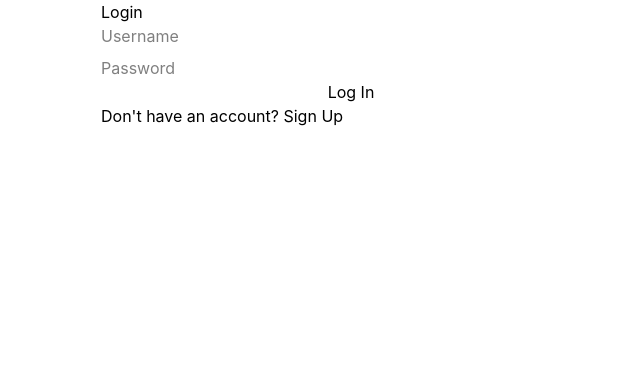
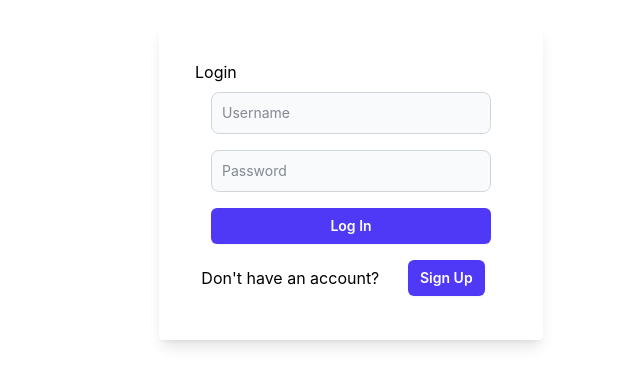
Before and after one commit to schnej7/aiui, a React (Vite) app in the folder client/: page / in a window 1280 px wide. Shown: the top 386 px of the page, without its empty margins (289-929 px from the left). Built offline with nearby package versions, Linux system fonts and the light colour scheme; no server answers.

Commit message:
Better styles

```diff
--- a/client/src/App.css
+++ b/client/src/App.css
@@ -8,18 +8,6 @@
 .chat .messages {
   max-height: 80vh;
   overflow-y: auto;
-}
-
-.chat .input-bar {
-  display: flex;
-  height: 20vh;
-}
-
-.text-area {
-  display: flex;
-  flex: auto;
-  margin: 5vh 5vw;
-  resize: none;
 }
 
 .message {
--- a/client/src/App.tsx
+++ b/client/src/App.tsx
@@ -4,6 +4,8 @@ import Chat from './components/Chat';
 import SignupForm from './components/SignupForm';
 import LoginForm from './components/LoginForm';
 import Header from './components/Header';
+import Button from './components/generic/Button';
+import AlignedRow from './components/generic/AlignedRow';
 
 import './App.css';
 
@@ -52,23 +54,23 @@ function App() {
   if (!user) {
     return (
       <div
-        className="mx-auto flex max-w-[500px] flex-col"
+        className="m-auto flex max-w-sm mt-6 p-9 flex-col rounded overflow-hidden shadow-lg"
       >
         {showSignup ? (
           <>
             <SignupForm onSignupSuccess={handleLoginSignupSuccess} />
-            <div>
+            <AlignedRow>
               Already have an account?{' '}
-              <button onClick={() => setShowSignup(false)}>Log In</button>
-            </div>
+              <Button onClick={() => setShowSignup(false)}>Log In</Button>
+            </AlignedRow>
           </>
         ) : (
           <>
             <LoginForm onLoginSuccess={handleLoginSignupSuccess} />
-            <div>
+            <AlignedRow>
               Don't have an account?{' '}
-              <button onClick={() => setShowSignup(true)}>Sign Up</button>
-            </div>
+              <Button onClick={() => setShowSignup(true)}>Sign Up</Button>
+            </AlignedRow>
           </>
         )}
       </div>
--- a/client/src/components/Chat.tsx
+++ b/client/src/components/Chat.tsx
@@ -1,6 +1,9 @@
 import { loadEnv } from 'vite';
 import React, { useEffect, useState } from 'react';
+
 import MessageTag from './Message';
+import Button from './generic/Button';
+import AlignedRow from './generic/AlignedRow';
 
 type Role = "assistant" | "user";
 
@@ -125,18 +128,27 @@ function Chat() {
         }
         <MessageTag message={{ content: activeResponse, role: "assistant" }} />
       </div>
-      <div className="input-bar">
+      <div className="flex flex-col max-h-[20vw] max-w-4xl px-6 min-w-full">
         <textarea
-          className="text-area"
+          className="flex flex-auto resize-none p-2.5 w-full text-sm text-gray-900 bg-gray-50 rounded-lg border border-gray-300 focus:ring-blue-500 focus:border-blue-500 dark:bg-gray-700 dark:border-gray-600 dark:placeholder-gray-400 dark:text-white dark:focus:ring-blue-500 dark:focus:border-blue-500"
           value={inputText}
           onChange={handleUpdateInputText}
           onKeyDown={handleInputKeyDown}
         />
-        <button
-          onClick={handleNewAI}
-        >
-          New AI
-        </button>
+        <AlignedRow>
+          <div className="flex">
+            <Button
+              onClick={handleNewAI}
+            >
+              Select AI
+            </Button>
+            <Button
+              onClick={handleNewAI}
+            >
+              New AI
+            </Button>
+          </div>
+        </AlignedRow>
       </div>
     </div>
   );
--- a/client/src/components/Header.tsx
+++ b/client/src/components/Header.tsx
@@ -1,6 +1,9 @@
 import React from 'react';
 
 import { User } from '../types/User';
+
+import AlignedRow from './generic/AlignedRow';
+import Button from './generic/Button';
 
 type HeaderProps = {
   handleLogout: () => void;
@@ -15,9 +18,11 @@ export default function Header(props: HeaderProps) {
   }
 
   return (
-    <div>
-      <div>Logged in as <b>{props.user.name}</b> (<i>{props.user.username}</i>)</div>
-      <button onClick={props.handleLogout}>Log out</button>
-    </div>
+    <AlignedRow justifyContent="end">
+      <AlignedRow>
+        <div>Logged in as <b>{props.user.name}</b> (<i>{props.user.username}</i>)</div>
+        <Button onClick={props.handleLogout}>Log out</Button>
+      </AlignedRow>
+    </AlignedRow>
   );
 }
--- a/client/src/components/LoginForm.tsx
+++ b/client/src/components/LoginForm.tsx
@@ -1,4 +1,7 @@
 import React, { FormEvent, useEffect, useState } from 'react';
+
+import Button from './generic/Button';
+import Input from './generic/Input';
 
 type LoginFormProps = {
   onLoginSuccess: () => void,
@@ -35,21 +38,20 @@ export default function LoginForm({ onLoginSuccess }: LoginFormProps) {
       onSubmit={handleSubmit}
     >
       <h2>Login</h2>
-      <input
-        className="mb-2"
+      <Input
         placeholder="Username"
         value={username}
         onChange={e => setUsername(e.target.value)}
         required
       />
-      <input
+      <Input
         placeholder="Password"
         type="password"
         value={password}
         onChange={e => setPassword(e.target.value)}
         required
       />
-      <button type="submit">Log In</button>
+      <Button type="submit">Log In</Button>
       {error && <p style={{ color: 'red' }}>{error}</p>}
     </form>
   );
--- a/client/src/components/SignupForm.tsx
+++ b/client/src/components/SignupForm.tsx
@@ -1,4 +1,7 @@
 import React, { FormEvent, useState } from 'react';
+
+import Button from './generic/Button';
+import Input from './generic/Input';
 
 type SignupFormProps = {
   onSignupSuccess: () => void;
@@ -36,26 +39,26 @@ export default function SignupForm({ onSignupSuccess }: SignupFormProps) {
       onSubmit={handleSubmit}
     >
       <h2>Sign Up</h2>
-      <input
+      <Input
         placeholder="Name"
         value={name}
         onChange={e => setName(e.target.value)}
         required
       />
-      <input
+      <Input
         placeholder="Username"
         value={username}
         onChange={e => setUsername(e.target.value)}
         required
       />
-      <input
+      <Input
         placeholder="Password"
         type="password"
         value={password}
         onChange={e => setPassword(e.target.value)}
         required
       />
-      <button type="submit">Sign Up</button>
+      <Button type="submit">Sign Up</Button>
       {error && <p style={{ color: 'red' }}>{error}</p>}
     </form>
   );
--- /dev/null
+++ b/client/src/components/generic/AlignedRow.tsx
@@ -0,0 +1,16 @@
+import React, { PropsWithChildren } from 'react';
+
+type AlignedRowProps = {
+  justifyContent?: "around" | "end" | "start" | "between";
+};
+
+export default function Button(props: PropsWithChildren<AlignedRowProps>) {
+
+  const justifyContent = props.justifyContent || "around";
+
+  return (
+    <div className={`flex items-center justify-${justifyContent}`}>
+      {props.children}
+    </div>
+  );
+}
--- /dev/null
+++ b/client/src/components/generic/Button.tsx
@@ -0,0 +1,17 @@
+import React, { PropsWithChildren } from 'react';
+
+type ButtonProps = {
+  onClick?: (e: React.MouseEvent<HTMLButtonElement>) => void;
+  type?: "submit" | "reset" | "button" | undefined;
+};
+
+export default function Button(props: PropsWithChildren<ButtonProps>) {
+  return (
+    <button
+      className="mx-4 my-2 rounded-md bg-indigo-600 px-3 py-2 text-sm font-semibold text-white shadow-xs hover:bg-indigo-500 focus-visible:outline-2 focus-visible:outline-offset-2 focus-visible:outline-indigo-600"
+      onClick={props.onClick}
+    >
+      {props.children}
+    </button>
+  );
+}
--- /dev/null
+++ b/client/src/components/generic/Input.tsx
@@ -0,0 +1,22 @@
+import React, { PropsWithChildren } from 'react';
+
+type InputProps = {
+  value?: string | number;
+  onChange?: (e: React.ChangeEvent<HTMLInputElement>) => void;
+  required?: boolean;
+  placeholder?: string;
+  type?: string;
+};
+
+export default function Button(props: PropsWithChildren<InputProps>) {
+  return (
+    <input
+      className="mx-4 my-2 bg-gray-50 border border-gray-300 text-gray-900 text-sm rounded-lg focus:ring-blue-500 focus:border-blue-500 block p-2.5 dark:bg-gray-700 dark:border-gray-600 dark:placeholder-gray-400 dark:text-white dark:focus:ring-blue-500 dark:focus:border-blue-500"
+      value={props.value}
+      onChange={props.onChange}
+      required={props.required}
+      placeholder={props.placeholder}
+      type={props.type}
+    />
+  );
+}
--- a/client/tailwind.config.js
+++ b/client/tailwind.config.js
@@ -6,12 +6,7 @@ export default {
     './public/**/*.html',             // if you're injecting or serving from there
   ],
   safelist: [
-    {
-      pattern: /^(mb|mt|ml|mr)-\d$/,
-    },
-    {
-      pattern: /^(bg|text|border)-(red|gray|black)-\d{2,3}$/,
-    },
+    'justify-end', 'justify-start', 'justify-around', 'justify-between',
   ],
   theme: {
     extend: {},
```
